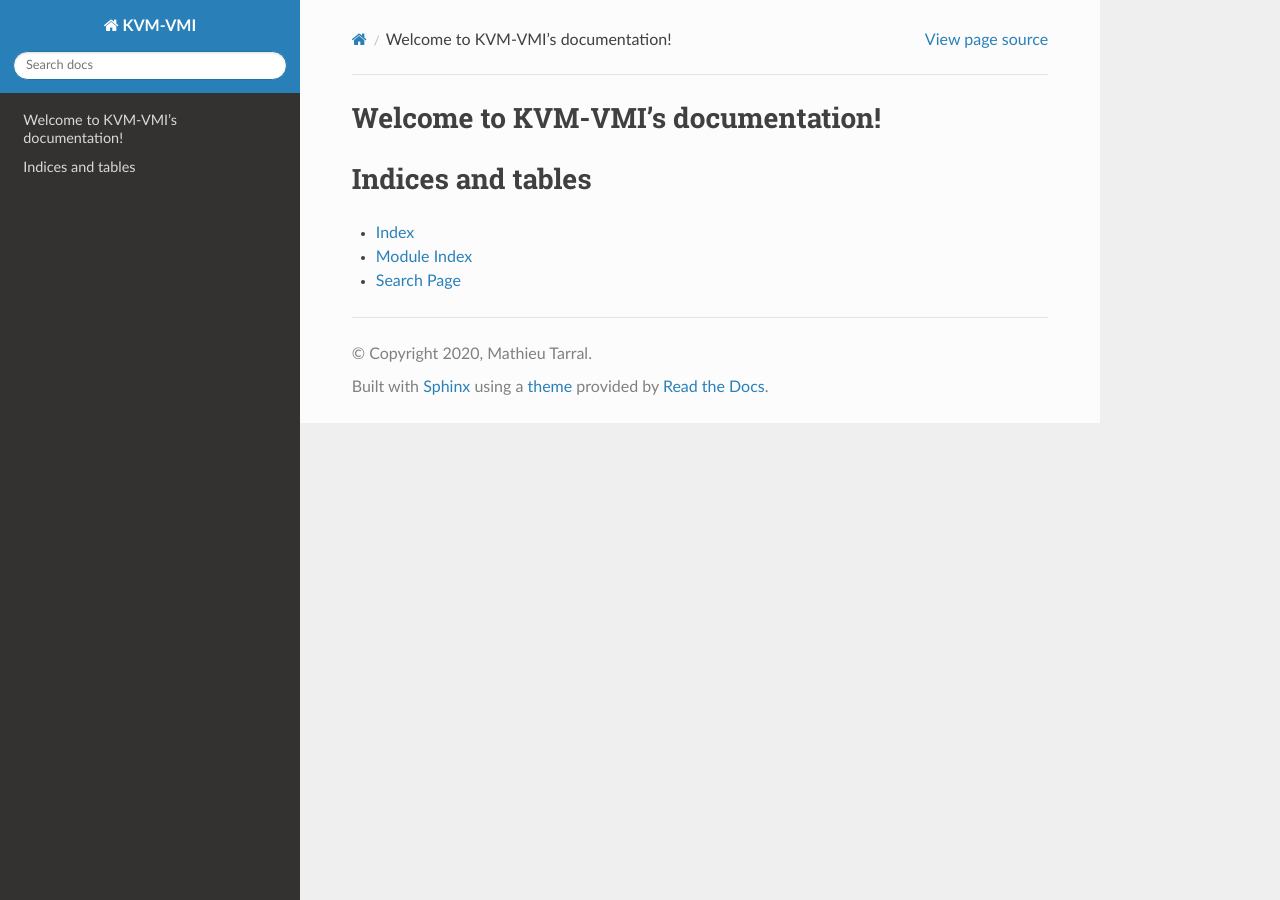
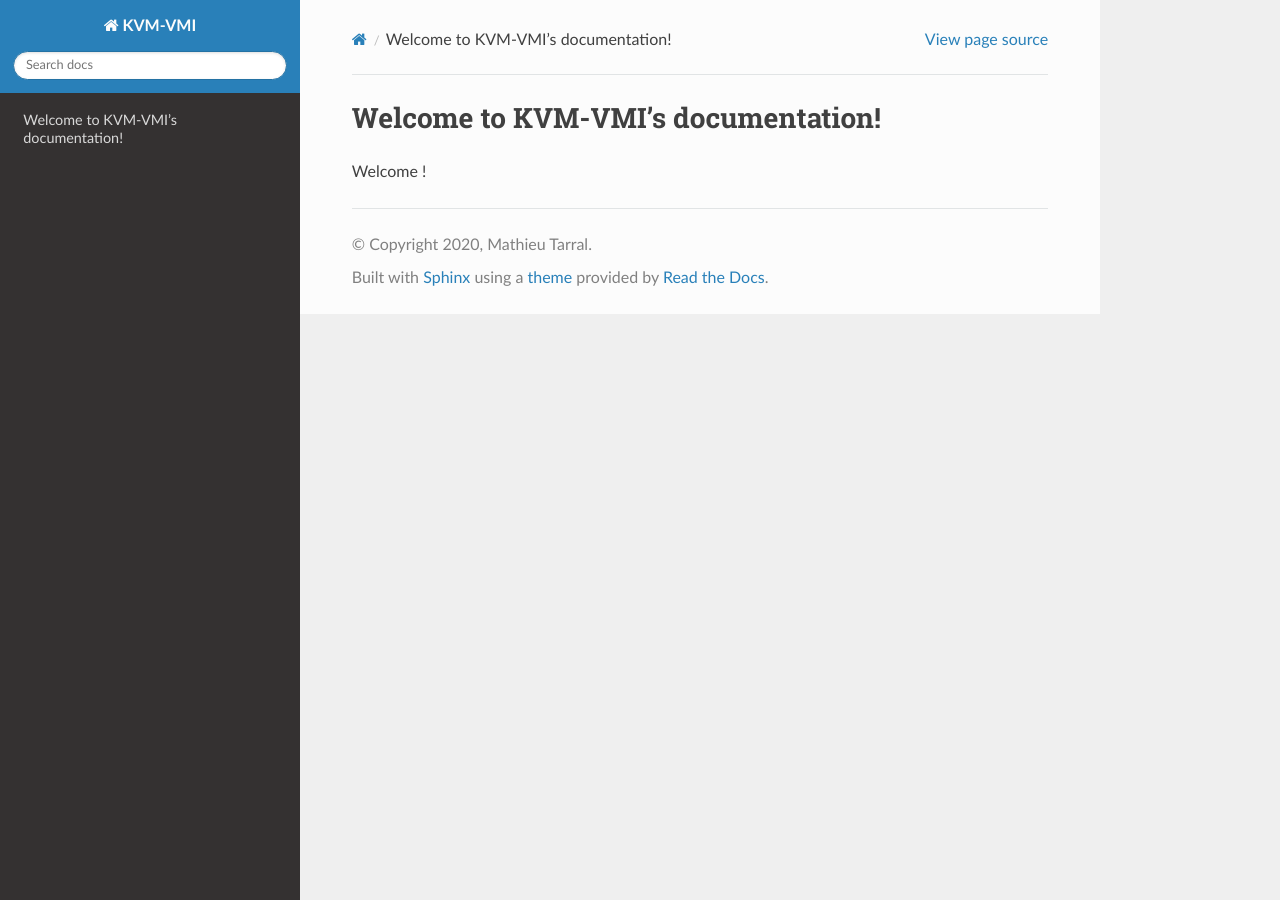
Before and after one commit to KVM-VMI/kvm-vmi, a Sphinx documentation site: the page built from docs/index.md, in a window 1280 px wide. Built offline with Sphinx 7.4.7 and the Read the Docs theme 2.0.0, drawn with Linux system fonts in a browser that asks for light colours; some of the changed lines change nothing that is shown.

Commit message:
doc: switch to Markdown

```diff
--- a/docs/conf.py
+++ b/docs/conf.py
@@ -31,7 +31,8 @@ release = '0.1'
 # extensions coming with Sphinx (named 'sphinx.ext.*') or your custom
 # ones.
 extensions = [
-    'sphinx_rtd_theme'
+    'sphinx_rtd_theme',
+    'recommonmark'
 ]
 
 # Add any paths that contain templates here, relative to this directory.
--- /dev/null
+++ b/docs/index.md
@@ -0,0 +1,4 @@
+Welcome to KVM-VMI's documentation!
+===================================
+
+Welcome !
--- a/docs/index.rst
+++ /dev/null
@@ -1,20 +0,0 @@
-.. KVM-VMI documentation master file, created by
-   sphinx-quickstart on Wed Sep  9 23:23:14 2020.
-   You can adapt this file completely to your liking, but it should at least
-   contain the root `toctree` directive.
-
-Welcome to KVM-VMI's documentation!
-===================================
-
-.. toctree::
-   :maxdepth: 2
-   :caption: Contents:
-
-
-
-Indices and tables
-==================
-
-* :ref:`genindex`
-* :ref:`modindex`
-* :ref:`search`
--- a/docs/requirements.txt
+++ b/docs/requirements.txt
@@ -5,6 +5,7 @@ CacheControl==0.12.6
 certifi==2019.11.28
 chardet==3.0.4
 colorama==0.4.3
+commonmark==0.9.1
 contextlib2==0.6.0
 distlib==0.3.0
 distro==1.4.0
@@ -24,6 +25,7 @@ Pygments==2.6.1
 pyparsing==2.4.6
 pytoml==0.1.21
 pytz==2020.1
+recommonmark==0.6.0
 requests==2.22.0
 retrying==1.3.3
 six==1.14.0
```
